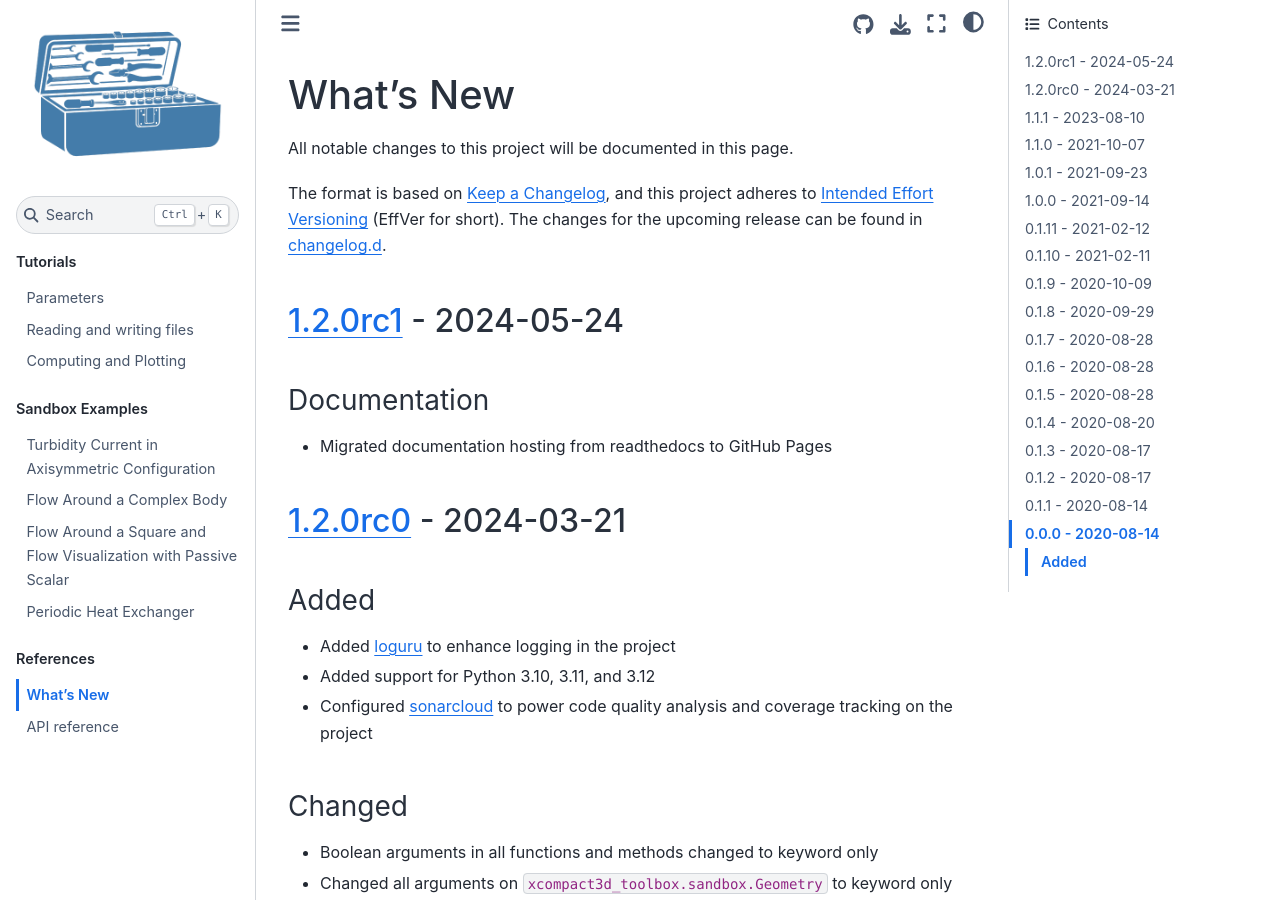
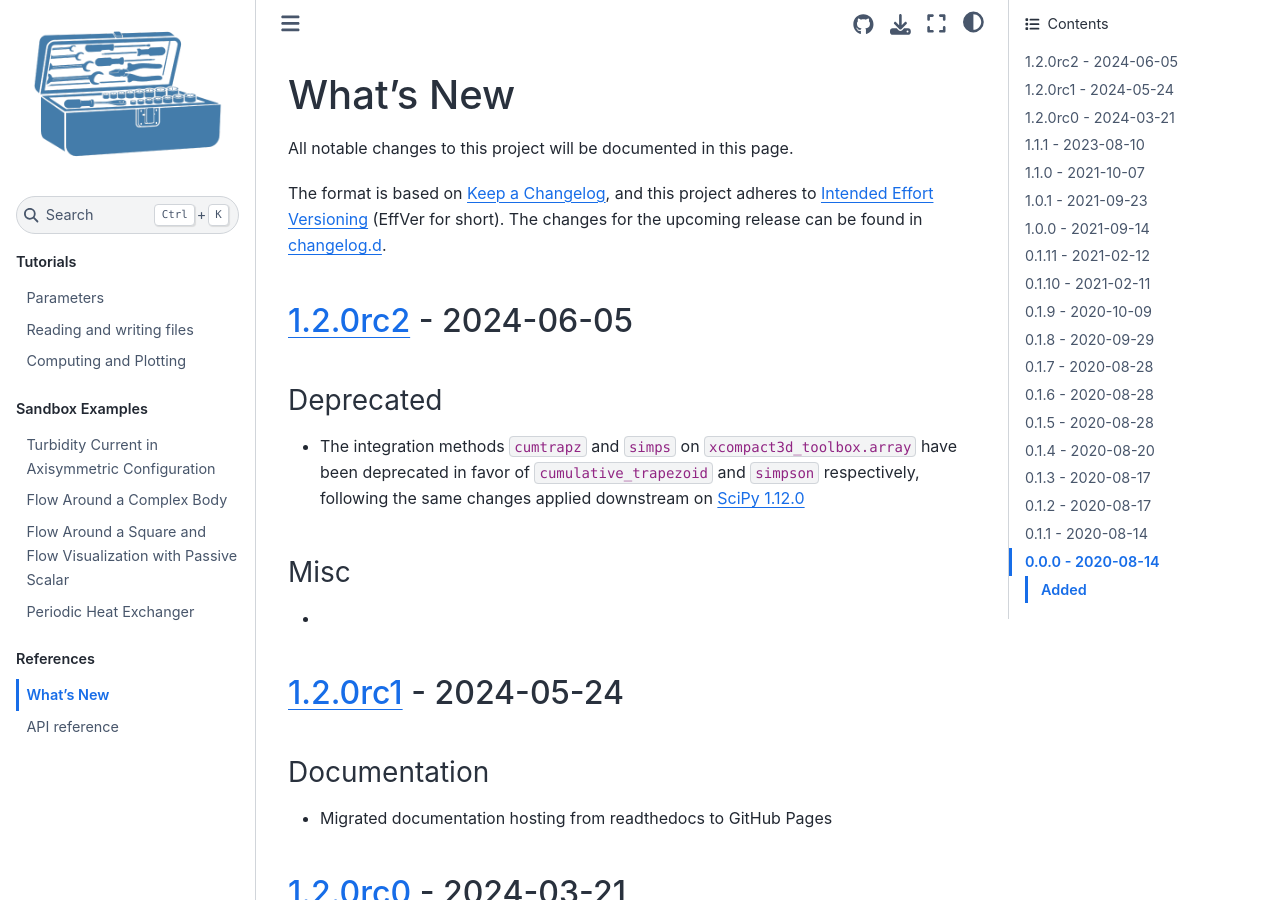
Before and after one commit to fschuch/xcompact3d_toolbox, a Jupyter Book: the page built from docs/news.md, in a window 1280 px wide and 900 px high. Built offline with Jupyter Book 1.0.4 settings and Sphinx 7.4.7 and the Sphinx Book theme 1.1.4, drawn with Linux system fonts in a browser that asks for light colours.

Commit message:
Prepared release 1.2.0rc2

```diff
--- a/docs/news.md
+++ b/docs/news.md
@@ -8,6 +8,20 @@ The changes for the upcoming release can be found in [changelog.d](https://githu
 <!-- WARNING: This file is auto-generated. Do not manually update this file. -->
 
 <!-- towncrier release notes start -->
+
+## [1.2.0rc2](https://github.com/fschuch/xcompact3d_toolbox/releases/tag/v1.2.0rc2) - 2024-06-05<!-- markdown-link-check-disable-line -->
+
+
+### Deprecated
+
+- The integration methods `cumtrapz` and `simps` on `xcompact3d_toolbox.array` have been deprecated in favor of
+  `cumulative_trapezoid` and `simpson` respectively, following the same changes applied downstream on
+  [SciPy 1.12.0](https://docs.scipy.org/doc/scipy/release/1.12.0-notes.html#deprecated-features)
+
+### Misc
+
+-
+
 
 ## [1.2.0rc1](https://github.com/fschuch/xcompact3d_toolbox/releases/tag/v1.2.0rc1) - 2024-05-24<!-- markdown-link-check-disable-line -->
 
```
Also changed, not shown: changelog.d/+2d6c6ab2.misc.md (deleted, +0 -1 lines), changelog.d/+d7de31ca.deprecated.md (deleted, +0 -3 lines).
